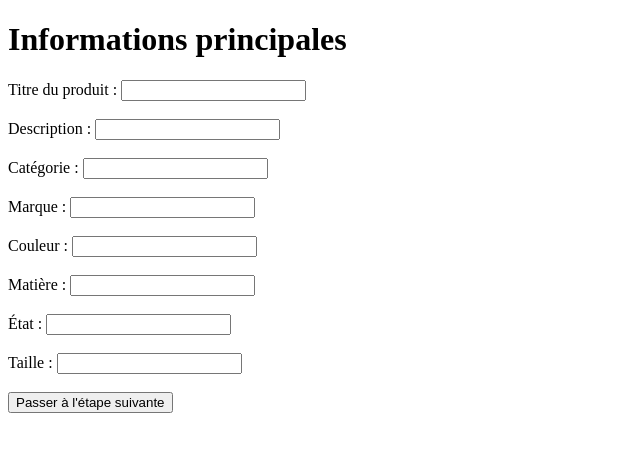
After one commit to jstnate/BAP-Plessis-Robinson, a PHP site: page /don2.php in a window 1280 px wide. The commit adds this page. Shown: the top 452 px of the page, without its empty margins (0-640 px from the left). Run offline with PHP 8.4, Linux system fonts and the light colour scheme.

Commit message:
:bug: bugs fixed in don.php

```diff
--- /dev/null
+++ b/don2.php
@@ -0,0 +1,76 @@
+<!DOCTYPE html>
+<html lang="en">
+<head>
+    <meta charset="UTF-8">
+    <meta http-equiv="X-UA-Compatible" content="IE=edge">
+    <meta name="viewport" content="width=device-width, initial-scale=1.0">
+    <title>Informations principales</title>
+</head>
+<body>
+<h1>Informations principales</h1>
+    <form method="POST" action="traitement_produits.php">
+        <label for="titre">Titre du produit :</label>
+        <input type="text" name="titre" required><br><br>
+
+        <label for="description">Description :</label>
+        <input type="text" name="description" required><br><br>
+
+        <label for="categorie">Catégorie :</label>
+        <input type="text" name="categorie" required><br><br>
+
+        <label for="marque">Marque :</label>
+        <input type="text" name="marque" required><br><br>
+
+        <label for="couleur">Couleur :</label>
+        <input type="text" name="couleur" required><br><br>
+
+        <label for="matiere">Matière :</label>
+        <input type="text" name="matiere" required><br><br>
+
+        <label for="etat">État :</label>
+        <input type="text" name="etat" required><br><br>
+
+        <label for="taille">Taille :</label>
+        <input type="text" name="taille" required><br><br>
+
+        <a href="don3.php"><input type="submit" value="Passer à l'étape suivante"></a>
+    </form>
+
+    <?php
+
+$servername = "localhost";
+$username = "root";
+$password = "root";
+$dbname = "bap";
+
+
+$conn = new mysqli($servername, $username, $password, $dbname);
+
+if ($conn->connect_error) {
+    die("Connexion échouée: " . $conn->connect_error);
+}
+
+if ($_SERVER["REQUEST_METHOD"] == "POST") {
+    $titre = $_POST["titre"];
+    $description = $_POST["description"];
+    $categorie = $_POST["categorie"];
+    $marque = $_POST["marque"];
+    $couleur = $_POST["couleur"];
+    $matiere = $_POST["matiere"];
+    $etat = $_POST["etat"];
+    $taille = $_POST["taille"];
+
+    $sql = "INSERT INTO produits_caracteristiques (titre, description, categorie, marque, couleur, matiere, etat, taille)
+    VALUES ('$titre', '$description', '$categorie', '$marque', '$couleur', '$matiere', '$etat', '$taille')";
+    if ($conn->query($sql) === TRUE) {
+        echo "Les données ont été ajoutées avec succès.";
+    } else {
+        echo "Erreur: " . $sql . "<br>" . $conn->error;
+    }
+    }
+
+    ?>
+
+
+</body>
+</html>
```
Also changed, not shown: don.php (+49 -1 lines).
